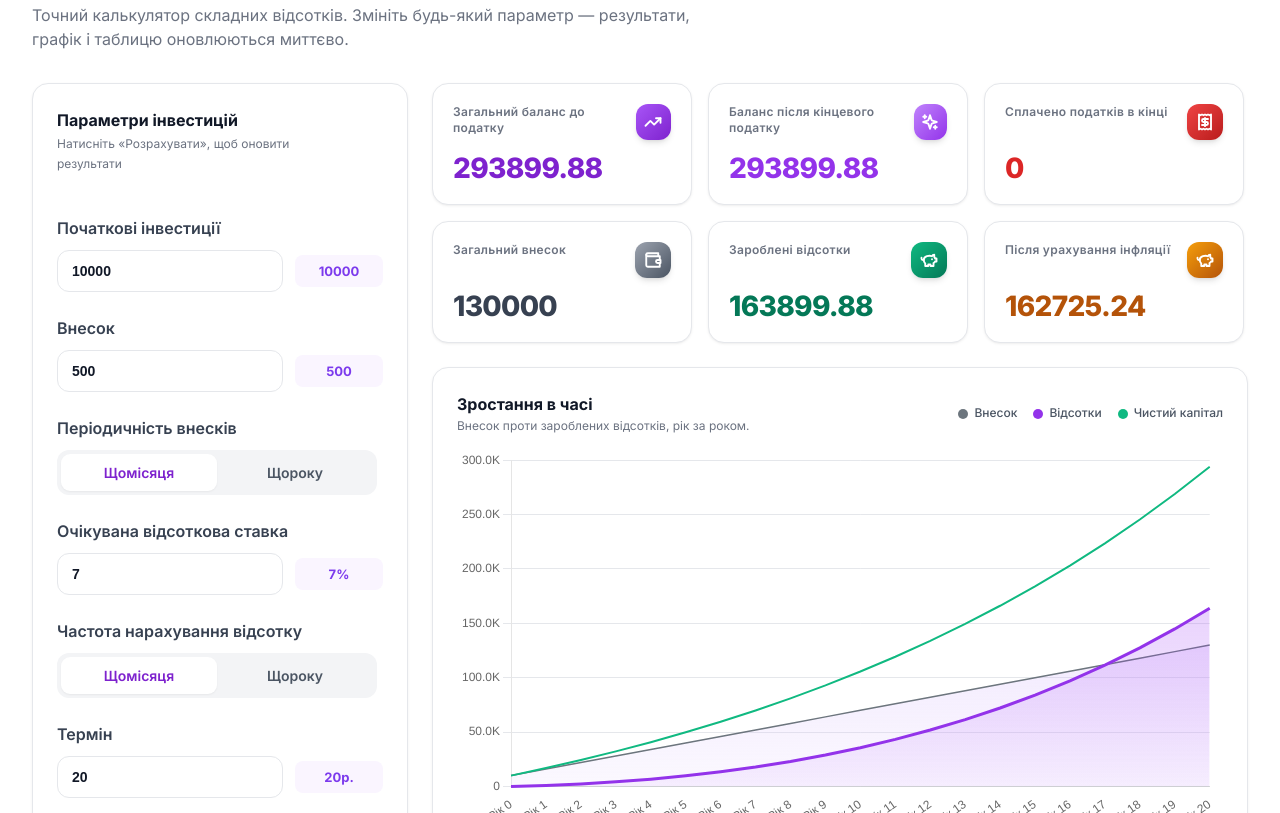
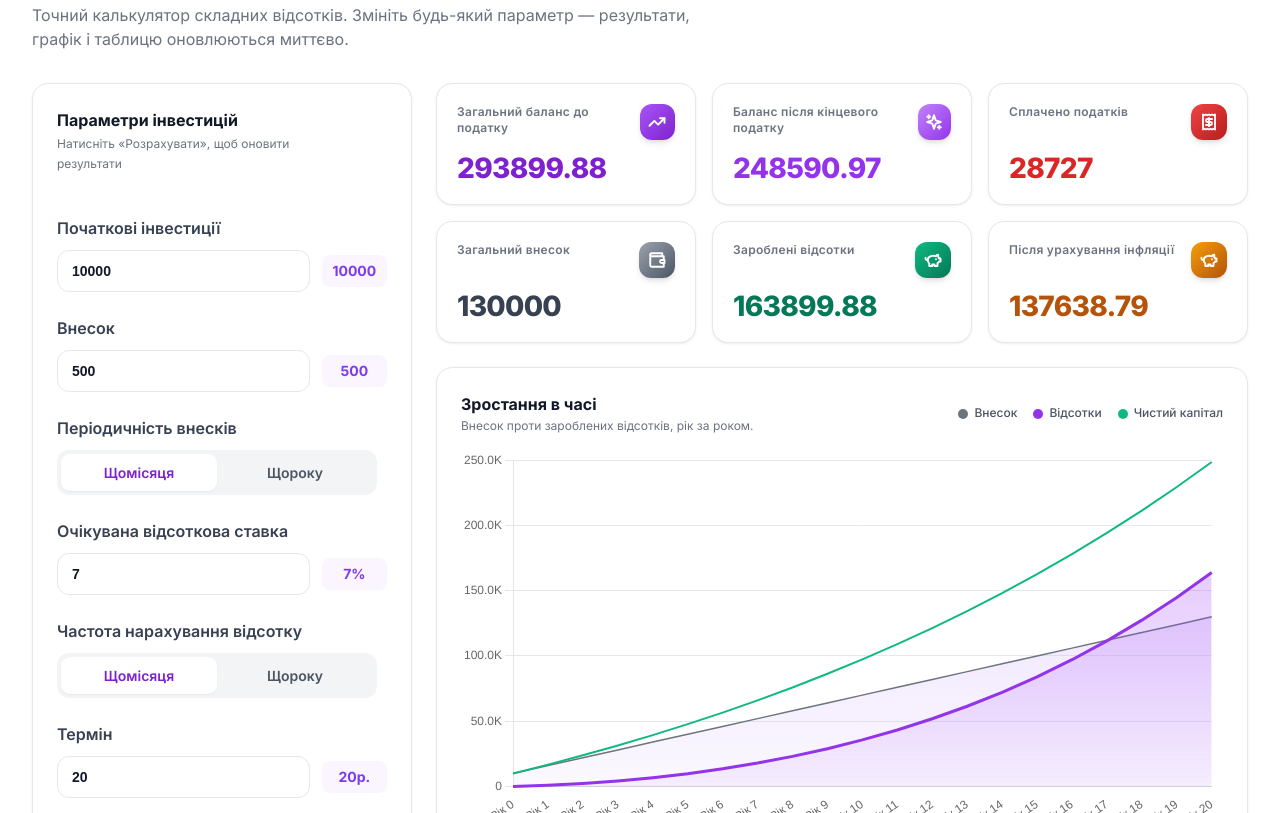
Before and after one commit to fgtucv/test13, a website built with Parcel: page src/index.html in a window 1280 px wide. Shown: the part 139-952 px from the top of the page. Built offline with nearby package versions, Linux system fonts and the light colour scheme.

Commit message:
add adaptive

```diff
--- a/src/html/main.html
+++ b/src/html/main.html
@@ -168,7 +168,7 @@
                     </li>
                     <li class="result-card result-card--red">
                         <div class="result-card__header">
-                            <span class="result-card__title">Сплачено податків в кінці</span>
+                            <span class="result-card__title">Сплачено податків</span>
                             <span class="result-card__icon-bacground">
                                 <svg class="result-card__icon" viewBox="0 0 24 24" fill="none" stroke="currentColor"
                                     stroke-width="2.5" stroke-linecap="round" stroke-linejoin="round">
--- a/src/js/operation/calculateResult.js
+++ b/src/js/operation/calculateResult.js
@@ -1,4 +1,19 @@
-import { data } from "../data/compliteDataToCanculate.js";
+function toNumber(value, fallback = 0) {
+    const number = Number(value);
+    return Number.isFinite(number) ? number : fallback;
+}
+
+function roundMoney(value) {
+    return Number(value.toFixed(2));
+}
+
+function isAnnualTaxPayment(value) {
+    return value === "yearly" || value === "annual";
+}
+
+function isEndTaxPayment(value) {
+    return value === "end" || value === "final";
+}
 
 export function calculated(object) {
     const {
@@ -13,123 +28,115 @@ export function calculated(object) {
         years
     } = object;
 
-    const totalMonths = years * 12;
-    const rTotal = interestRate / 100;
-    const tRate = taxRate / 100;
+    const initialAmount = toNumber(firstContribution);
+    const regularContribution = toNumber(contribution);
+    const annualInterestRate = toNumber(interestRate) / 100;
+    const annualInflationRate = toNumber(inflation) / 100;
+    const taxRateDecimal = toNumber(taxRate) / 100;
+    const totalYears = Math.max(0, Math.floor(toNumber(years)));
+    const totalMonths = totalYears * 12;
+    const monthlyInterestRate = Math.pow(1 + annualInterestRate, 1 / 12) - 1;
 
-    // Щомісячна ставка для складних відсотків
-    const monthlyInterestRate = interestRateFrequency === "monthly"
-        ? Math.pow(1 + rTotal, 1 / 12) - 1
-        : 0;
-
-    // Баланс БЕЗ податків (для розрахунку чистого брудного капіталу)
-    let currentBalance = firstContribution;
-    // Баланс З ПОДАТКАМИ (який реально залишається у користувача)
-    let accountBalancePostTax = firstContribution;
-
-    let sumOfContributions = firstContribution;
-    let sumOfInterest = 0; // Загальні брудні відсотки
+    let currentBalance = initialAmount;
+    let accountBalancePostTax = initialAmount;
+    let sumOfContributions = initialAmount;
+    let sumOfInterest = 0;
     let totalTaxPaid = 0;
 
     const yearlyHistory = [];
 
     let startBalanceOfYear = accountBalancePostTax;
     let contributionsOfYear = 0;
-    let interestOfYearPostTax = 0; // Відсотки за рік для балансу з податками
+    let interestOfYear = 0;
 
-    for (let month = 1; month <= totalMonths; month++) {
+    for (let month = 1; month <= totalMonths; month += 1) {
+        const isStartOfYear = month % 12 === 1;
+        const isEndOfYear = month % 12 === 0;
 
-        // 1. Спочатку робимо внески
         if (contributionFrequency === "monthly") {
-            currentBalance += contribution;
-            accountBalancePostTax += contribution;
-            contributionsOfYear += contribution;
-            sumOfContributions += contribution;
-        } else if (contributionFrequency === "annual" && month % 12 === 1) {
-            currentBalance += contribution;
-            accountBalancePostTax += contribution;
-            contributionsOfYear += contribution;
-            sumOfContributions += contribution;
+            currentBalance += regularContribution;
+            accountBalancePostTax += regularContribution;
+            contributionsOfYear += regularContribution;
+            sumOfContributions += regularContribution;
+        } else if (contributionFrequency === "annual" && isStartOfYear) {
+            currentBalance += regularContribution;
+            accountBalancePostTax += regularContribution;
+            contributionsOfYear += regularContribution;
+            sumOfContributions += regularContribution;
         }
 
-        // 2. Нараховуємо відсотки паралельно на обидва баланси
         if (interestRateFrequency === "monthly") {
-            // Для брудного балансу
-            let interestForMonth = currentBalance * monthlyInterestRate;
+            const interestForMonth = currentBalance * monthlyInterestRate;
+            const interestForMonthPostTax = accountBalancePostTax * monthlyInterestRate;
+
             currentBalance += interestForMonth;
+            accountBalancePostTax += interestForMonthPostTax;
             sumOfInterest += interestForMonth;
+            interestOfYear += interestForMonthPostTax;
+        } else if (interestRateFrequency === "annual" && isEndOfYear) {
+            const interestForYear = currentBalance * annualInterestRate;
+            const interestForYearPostTax = accountBalancePostTax * annualInterestRate;
 
-            // Для балансу з податками
-            let interestForMonthPostTax = accountBalancePostTax * monthlyInterestRate;
-            interestOfYearPostTax += interestForMonthPostTax;
-            accountBalancePostTax += interestForMonthPostTax;
-
-        } else if (interestRateFrequency === "annual" && month % 12 === 0) {
-            // Для брудного балансу
-            let interestForYear = currentBalance * rTotal;
             currentBalance += interestForYear;
+            accountBalancePostTax += interestForYearPostTax;
             sumOfInterest += interestForYear;
-
-            // Для балансу з податками
-            let interestForYearPostTax = accountBalancePostTax * rTotal;
-            interestOfYearPostTax += interestForYearPostTax;
-            accountBalancePostTax += interestForYearPostTax;
+            interestOfYear += interestForYearPostTax;
         }
 
-        // 3. Кінець року: обробка податків та запис в історію
-        if (month % 12 === 0) {
+        if (isEndOfYear) {
             const currentYearNum = month / 12;
+            let taxForThisYear = 0;
 
-            let taxForThisYear = 0;
-            // Якщо податок платиться КОЖНОГО РОКУ
-            if (payTaxFrequency === "yearly" && taxRate > 0) {
-                taxForThisYear = interestOfYearPostTax * tRate;
-                accountBalancePostTax -= taxForThisYear; // Знімаємо податок з реального балансу
+            if (isAnnualTaxPayment(payTaxFrequency) && taxRateDecimal > 0) {
+                taxForThisYear = interestOfYear * taxRateDecimal;
+                accountBalancePostTax -= taxForThisYear;
                 totalTaxPaid += taxForThisYear;
             }
 
             yearlyHistory.push({
                 year: currentYearNum,
-                startBalance: Number(startBalanceOfYear.toFixed(2)),
-                contributionsMade: Number(contributionsOfYear.toFixed(2)),
-                // Показуємо чистий прибуток користувача за рік (до зняття річного податку)
-                interestEarned: Number(interestOfYearPostTax.toFixed(2)),
-                taxPaidThisYear: Number(taxForThisYear.toFixed(2)),
-                // Фінальний баланс року — це баланс ПОСЛЯ річного податку
-                finalBalanceOfYear: Number(accountBalancePostTax.toFixed(2)),
-                cumulativeContributions: Number(sumOfContributions.toFixed(2)),
-                // Накопичені брудні відсотки для графіків
-                cumulativeInterest: Number(sumOfInterest.toFixed(2))
+                startBalance: roundMoney(startBalanceOfYear),
+                contributionsMade: roundMoney(contributionsOfYear),
+                interestEarned: roundMoney(interestOfYear),
+                taxPaidThisYear: roundMoney(taxForThisYear),
+                finalBalanceOfYear: roundMoney(accountBalancePostTax),
+                cumulativeContributions: roundMoney(sumOfContributions),
+                cumulativeInterest: roundMoney(sumOfInterest)
             });
 
-            // Скидаємо річні лічильники
             startBalanceOfYear = accountBalancePostTax;
             contributionsOfYear = 0;
-            interestOfYearPostTax = 0;
+            interestOfYear = 0;
         }
     }
 
-    let finalTaxPaid = totalTaxPaid;
+    if (isEndTaxPayment(payTaxFrequency) && taxRateDecimal > 0) {
+        const totalProfit = currentBalance - sumOfContributions;
 
-    // Якщо податок сплачується ОДИН РАЗ В КІНЦІ терміну
-    if (payTaxFrequency === "end" && taxRate > 0) {
-        let totalProfit = currentBalance - sumOfContributions;
         if (totalProfit > 0) {
-            finalTaxPaid = totalProfit * tRate;
-            accountBalancePostTax = currentBalance - finalTaxPaid;
+            totalTaxPaid = totalProfit * taxRateDecimal;
+            accountBalancePostTax = currentBalance - totalTaxPaid;
+
+            const lastYear = yearlyHistory[yearlyHistory.length - 1];
+            if (lastYear) {
+                lastYear.taxPaidThisYear = roundMoney(totalTaxPaid);
+                lastYear.finalBalanceOfYear = roundMoney(accountBalancePostTax);
+            }
         }
     }
 
-    // Розрахунок інфляції від фінального чистого балансу
-    const withInflation = accountBalancePostTax / Math.pow(1 + (inflation / 100), years);
+    const inflationDivider = Math.pow(1 + annualInflationRate, totalYears);
+    const withInflation = inflationDivider === 0
+        ? accountBalancePostTax
+        : accountBalancePostTax / inflationDivider;
 
     return {
-        accountBalance: Number(currentBalance.toFixed(2)), // Брудний баланс (якби податків не було)
-        accountBalancePostTax: Number(accountBalancePostTax.toFixed(2)), // Чистий баланс в кишені
-        taxPaid: Number(finalTaxPaid.toFixed(2)), // Скільки всього податків віддали
-        totalContribution: Number(sumOfContributions.toFixed(2)),
-        totalInterest: Number(sumOfInterest.toFixed(2)),
-        withInflation: Number(withInflation.toFixed(2)),
-        yearlyHistory: yearlyHistory
+        accountBalance: roundMoney(currentBalance),
+        accountBalancePostTax: roundMoney(accountBalancePostTax),
+        taxPaid: roundMoney(totalTaxPaid),
+        totalContribution: roundMoney(sumOfContributions),
+        totalInterest: roundMoney(sumOfInterest),
+        withInflation: roundMoney(withInflation),
+        yearlyHistory
     };
 }
--- a/src/style/section/_chart.scss
+++ b/src/style/section/_chart.scss
@@ -4,6 +4,7 @@
   opacity: 0;
   position: absolute;
   width: 260px;
+  max-width: calc(100vw - 32px);
   padding: 20px;
   background: $color-white;
   border: 1px solid #e0e0e0;
@@ -52,3 +53,7 @@
   font-size: 15px;
   color: #1a1a1a;
 }
+
+#growthChart {
+  max-width: 100%;
+}
--- a/src/style/section/_header.scss
+++ b/src/style/section/_header.scss
@@ -22,7 +22,11 @@
         display: flex;
         align-items: center;
         justify-content: space-between;
-        padding: 14px 32px;
+        padding: 14px 16px;
+
+        @media screen and (min-width: 641px) {
+            padding: 14px 32px;
+        }
     }
 }
 
@@ -30,6 +34,7 @@
     display: flex;
     align-items: center;
     gap: 10px;
+
 
     &__bacgraund {
         width: 36px;
@@ -66,6 +71,11 @@
         font-size: 12px;
         font-weight: 500;
         line-height: 1.25;
+        display: none;
+
+        @media screen and (min-width: 641px) {
+            display: block;
+        }
     }
 }
 
--- a/src/style/section/_main.scss
+++ b/src/style/section/_main.scss
@@ -9,34 +9,68 @@
       transform $transition-fast;
 }
 
+.calculator,
+.calculator * {
+   box-sizing: border-box;
+}
+
 .calculator .container {
    flex-direction: column;
-   padding: 32px;
+   padding: 24px 16px;
+   width: 100%;
+   max-width: 1280px;
+   margin: 0 auto;
+
+   @media screen and (min-width: 641px) {
+      padding: 32px;
+   }
 }
 
 .calculator__header {
-   margin-bottom: 32px;
+   margin-bottom: 24px;
+
+   @media screen and (min-width: 641px) {
+      margin-bottom: 32px;
+   }
 }
 
 .calculator__title {
-   font-size: 30px;
-   line-height: 36px;
+   font-size: 24px;
+   line-height: 32px;
    color: $color-gray-900;
    font-weight: 800;
-   letter-spacing: -0.75px;
+   letter-spacing: -0.6px;
+
+   @media screen and (min-width: 641px) {
+      font-size: 30px;
+      line-height: 36px;
+      letter-spacing: -0.75px;
+   }
 }
 
 .calculator__subtitle {
-   font-size: 16px;
-   line-height: 24px;
+   font-size: 14px;
+   line-height: 20px;
    color: $color-gray-500;
    margin-top: 6px;
    max-width: 672px;
+
+   @media screen and (min-width: 641px) {
+      font-size: 16px;
+      line-height: 24px;
+   }
 }
 
 .calculator__layout {
    display: flex;
    align-items: flex-start;
+   flex-direction: column;
+   gap: 24px;
+   width: 100%;
+
+   @media screen and (min-width: 1024px) {
+      flex-direction: row;
+   }
 }
 
 .calculator__sidebar {
@@ -44,17 +78,29 @@
    border-radius: 16px;
    border: 1px solid $color-gray-200;
    display: block;
-   padding: 24px;
-   max-width: 380px;
-   margin-right: 24px;
+   padding: 20px;
+   width: 100%;
    @include smooth-transition;
    box-shadow: $shadow-card;
+
+   @media screen and (min-width: 641px) {
+      padding: 24px;
+   }
+
+   @media screen and (min-width: 1024px) {
+      flex: 0 0 380px;
+      max-width: 380px;
+   }
 }
 
 .calculator__form {
-   gap: 24px;
+   gap: 20px;
    display: flex;
    flex-direction: column;
+
+   @media screen and (min-width: 641px) {
+      gap: 24px;
+   }
 }
 
 .form-settings__header {
@@ -82,9 +128,14 @@
 
 .form-settings__label {
    color: $color-gray-700;
-   font-size: 16px;
-   line-height: 24px;
+   font-size: 14px;
+   line-height: 20px;
    font-weight: 600;
+
+   @media screen and (min-width: 641px) {
+      font-size: 16px;
+      line-height: 24px;
+   }
 }
 
 .form-settings__data-row {
@@ -92,6 +143,7 @@
    display: flex;
    align-items: center;
    margin-top: 10px;
+   width: 100%;
 }
 
 .form-settings__value-badge {
@@ -100,7 +152,7 @@
    width: 88px;
    height: 32px;
    color: #7c3aed;
-   font-size: 13px;
+   font-size: 14px;
    line-height: 20px;
    font-weight: 700;
    align-items: center;
@@ -117,6 +169,8 @@
    font-size: 14px;
    line-height: 20px;
    font-weight: 600;
+   min-width: 0;
+   width: 100%;
 }
 
 .form-settings__toggle-group {
@@ -212,10 +266,20 @@
    stroke: currentColor;
 }
 
+.calculator__main {
+   width: 100%;
+   min-width: 0;
+
+   @media screen and (min-width: 1024px) {
+      flex: 1 1 auto;
+   }
+}
+
 .calculator__results {
    display: flex;
    flex-wrap: wrap;
    gap: 16px;
+   width: 100%;
 }
 
 .result-card {
@@ -224,9 +288,17 @@
    border: 1px solid $color-gray-200;
    display: block;
    padding: 20px;
-   width: 260px;
+   width: 100%;
    @include smooth-transition;
    box-shadow: $shadow-card;
+
+   @media screen and (min-width: 641px) {
+      flex: 1 1 calc(50% - 8px);
+   }
+
+   @media screen and (min-width: 1024px) {
+      flex: 1 1 calc(33.333% - 11px);
+   }
 }
 
 .result-card__header {
@@ -320,16 +392,23 @@
    border-radius: 16px;
    border: 1px solid $color-gray-200;
    padding: 24px;
+   width: 100%;
    @include smooth-transition;
-   max-width: 824px;
    box-shadow: $shadow-card;
 }
 
 .chart-box__header {
    display: flex;
+   flex-direction: column;
    justify-content: space-between;
-   align-items: center;
+   align-items: flex-start;
+   gap: 16px;
    margin-bottom: 16px;
+
+   @media screen and (min-width: 641px) {
+      flex-direction: row;
+      align-items: center;
+   }
 }
 
 .chart-box__title {
@@ -350,6 +429,7 @@
 .legend {
    gap: 16px;
    display: flex;
+   flex-wrap: wrap;
 }
 
 .legend__item {
@@ -384,6 +464,7 @@
 .chart-box__body {
    position: relative;
    margin: auto;
+   width: 100%;
    max-width: 762px;
 }
 
@@ -399,6 +480,7 @@
    border-radius: 20px;
    overflow: hidden;
    background: $color-white;
+   width: 100%;
    max-width: 842px;
 }
 
```
